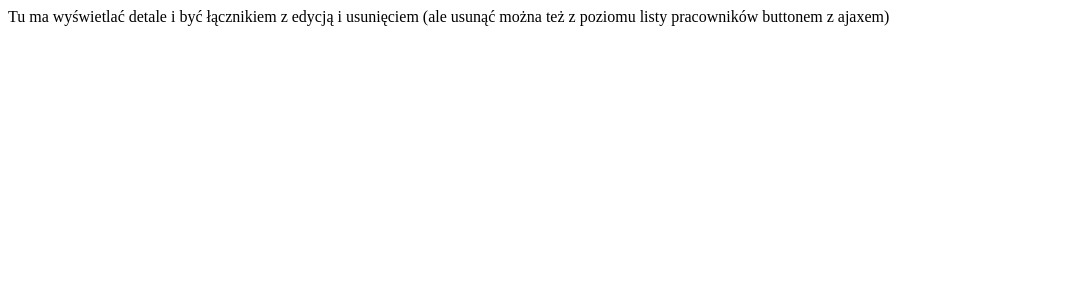
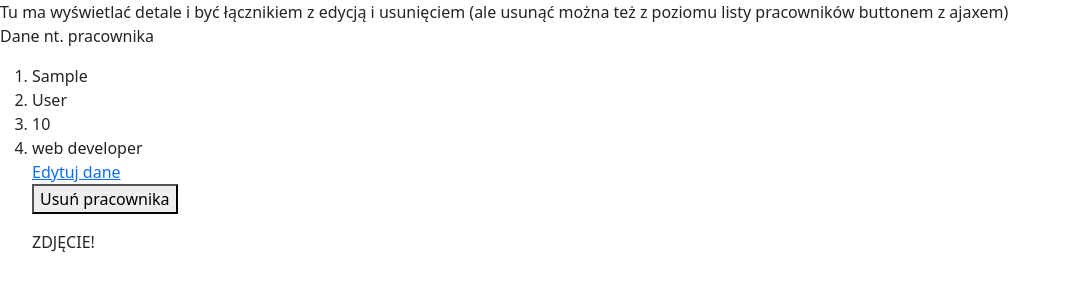
Before and after one commit to Ewelina179/employee_management_app, a Django app: page /1/details/ in a window 1280 px wide. Shown: the top 300 px of the page, without its empty margins (0-1071 px from the left). Run offline with Django 4.2, Linux system fonts and the light colour scheme; tables that the repository leaves empty hold one stand-in row (values such as "Sample post"); some libraries are stand-ins or nearby versions.

Commit message:
added details, link to update, button to delete

```diff
--- a/employee_list/employees/templates/employee/employee_detail.html
+++ b/employee_list/employees/templates/employee/employee_detail.html
@@ -1 +1,18 @@
 Tu ma wyświetlać detale i być łącznikiem z edycją i usunięciem (ale usunąć można też z poziomu listy pracowników buttonem z ajaxem)
+{% extends 'base.html' %}
+
+{% block content %}
+<p> Dane nt. pracownika </p>
+
+<ol>
+    <li>{{employee.first_name}}</li>
+    <li>{{employee.last_name}}</li>
+    <li>{{employee.age}}</li>
+    <li>{{employee.profession}}</li>
+    <a href="{% url 'update' employee.pk %}">Edytuj dane</a>
+    <form action="{% url 'delete' employee.pk %}">
+        <button type="submit">Usuń pracownika</button>
+     </form>
+ZDJĘCIE!
+</ol>
+{% endblock %}
```
